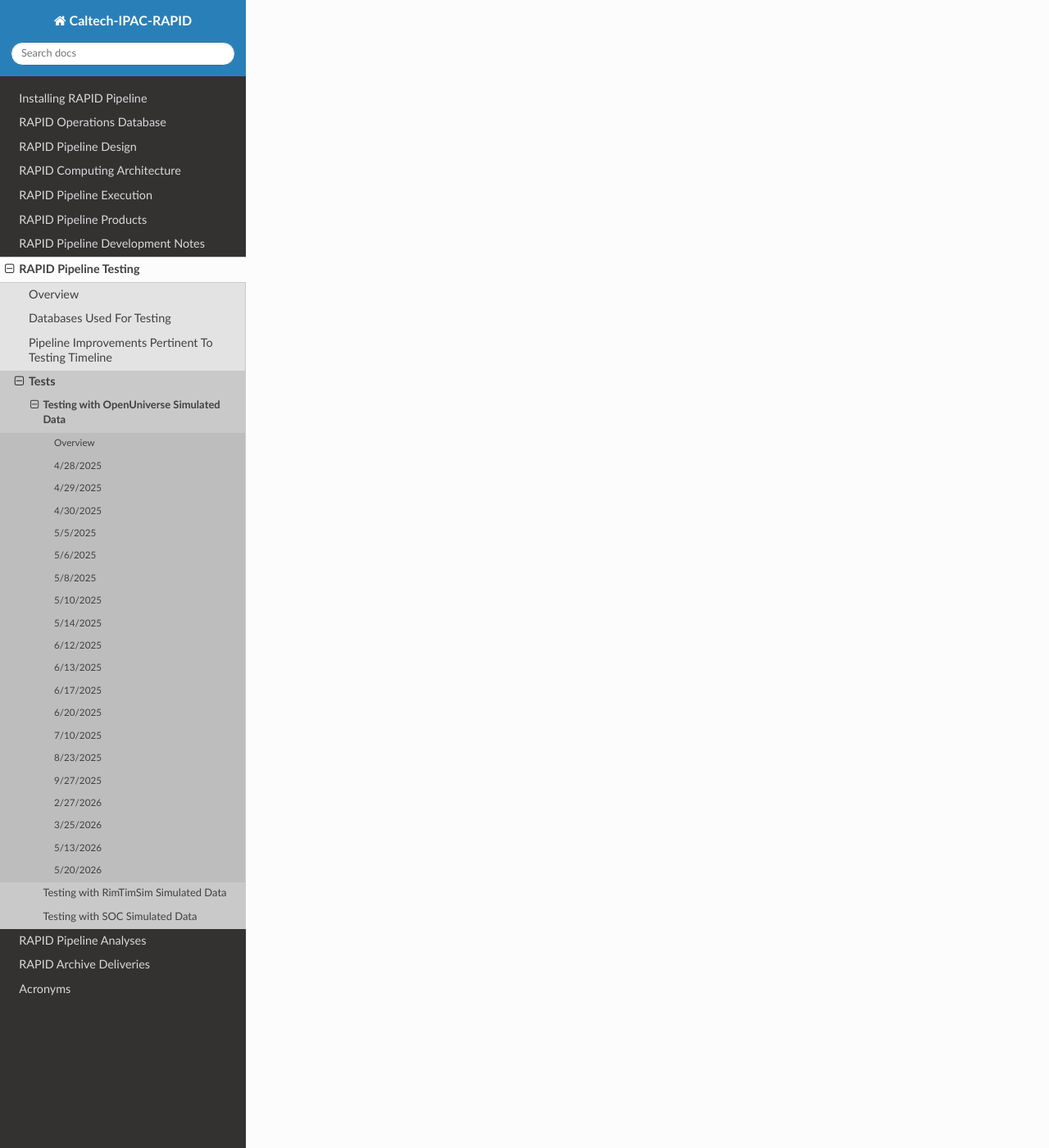
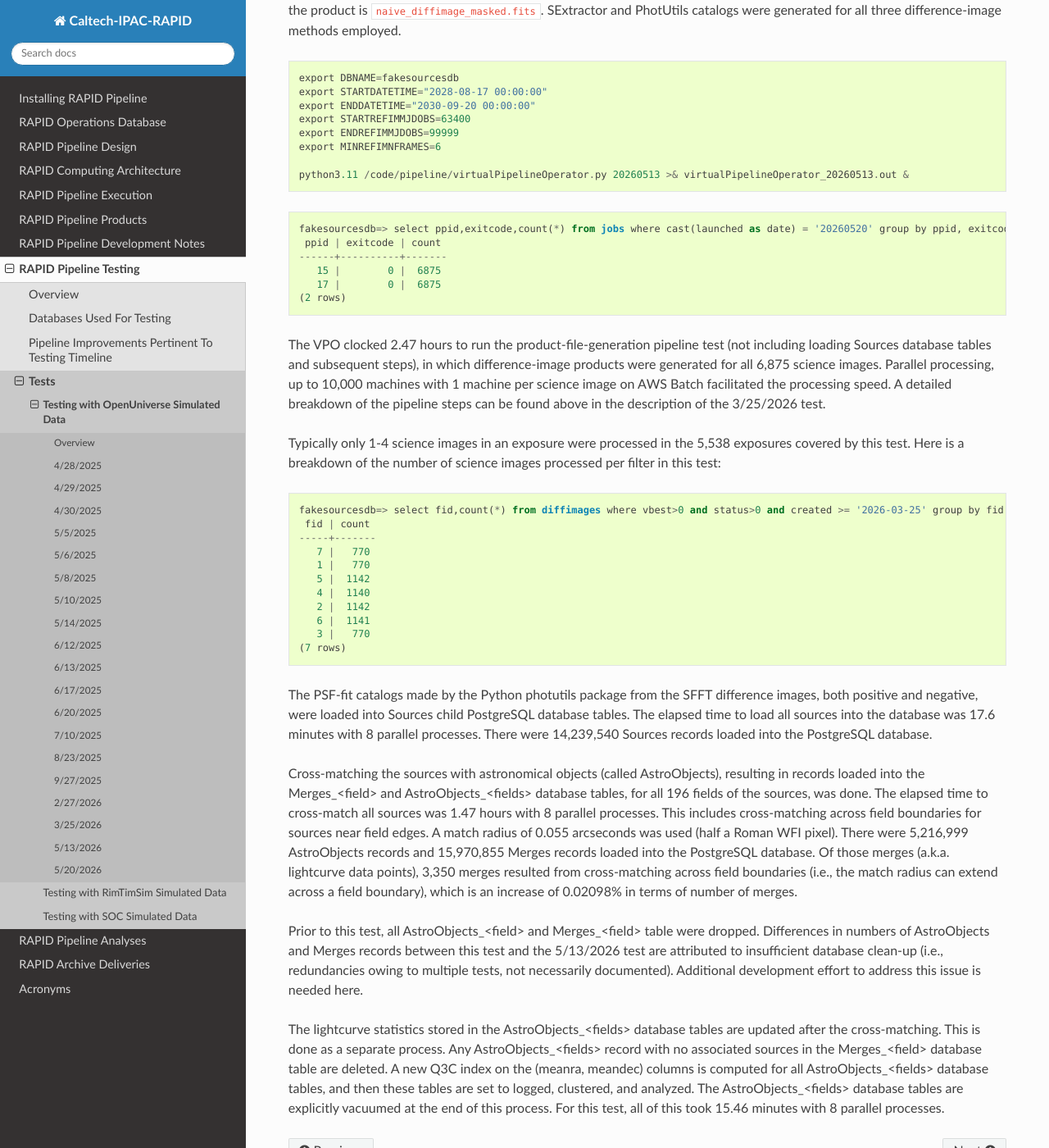
Before and after one commit to Caltech-IPAC/rapid, a Sphinx documentation site: the page built from docs/source/dev/openuniv_tests.rst, in a window 1280 px wide and 1400 px high, scrolled down 42753 px. Shown: the whole window at 82% size. Built offline with Sphinx 7.4.7 and the Read the Docs theme 3.1.0, drawn with Linux system fonts in a browser that asks for light colours; some of the changed text lies outside the part shown.

Commit message:
Added more details about the 5/20/2026 Open Universe sims test.

```diff
--- a/docs/source/dev/openuniv_tests.rst
+++ b/docs/source/dev/openuniv_tests.rst
@@ -1558,7 +1558,7 @@ resulting in records loaded into the Merges_<field> and
 AstroObjects_<fields> database tables, for all 196 fields of the sources, was done.
 The elapsed time to cross-match all sources was 4.084 hours with 8 parallel processes.
 This includes cross-matching across field boundaries for sources near field edges.
-A match radius of 0.1 arcsec (a Roman WFI pixel) was used.
+A match radius of 0.055 arcseconds was used (half a Roman WFI pixel).
 There were 6,277,546 AstroObjects records and 39,396,561 Merges records loaded
 into the PostgreSQL database.  Of those merges (a.k.a. lightcurve data points), 9,945 merges
 resulted from cross-matching across field boundaries (i.e., the match radius can extend
@@ -1590,3 +1590,97 @@ Date              Software modification
 ===============   ===============================================================================================================================================================================================================================
 5/19/2026         Modified to feed ZOGY scaled std_ref_img by scalefacref (gain-matching correction).
 ===============   ===============================================================================================================================================================================================================================
+
+Like the 5/13/2026 test, the injected variable fake sources have fixed sky positions, and
+the fake-source injection of variables has been
+extended to the input science images that are used to build the reference images.
+Thus, lightcurves can be generated from extractions of these fake sources over time.
+
+This test covers 6,875 science images.  All science images in this run had 100 fake sources (variables)
+injected per science image.  This is in addition to the fake sources that are already
+included in the OpenUniverse simulation set.
+
+New reference images were made (79 total).  More details about the reference images are given
+in the 3/25/2026 description above.
+
+ZOGY image-difference products were generated, as well as SFFT and naive difference-image products.
+Note that SFFT was run with the ``--crossconv`` flag, as was done for the 5/13/2026 test.
+The resulting SFFT deconvolved difference image, ``sfftdiffimage_dconv_masked.fits``, and the
+SFFT convolved difference image, ``sfftdiffimage_cconv_masked.fits``, are copied to the
+S3 product bucket, along with the other products.
+Naive image-differencing is simply science minus reference image, and the product is ``naive_diffimage_masked.fits``.
+SExtractor and PhotUtils catalogs were generated for all three difference-image methods employed.
+
+.. code-block::
+
+    export DBNAME=fakesourcesdb
+    export STARTDATETIME="2028-08-17 00:00:00"
+    export ENDDATETIME="2030-09-20 00:00:00"
+    export STARTREFIMMJDOBS=63400
+    export ENDREFIMMJDOBS=99999
+    export MINREFIMNFRAMES=6
+
+    python3.11 /code/pipeline/virtualPipelineOperator.py 20260513 >& virtualPipelineOperator_20260513.out &
+
+.. code-block::
+
+    fakesourcesdb=> select ppid,exitcode,count(*) from jobs where cast(launched as date) = '20260520' group by ppid, exitcode order by ppid, exitcode;
+     ppid | exitcode | count
+    ------+----------+-------
+       15 |        0 |  6875
+       17 |        0 |  6875
+    (2 rows)
+
+
+The VPO clocked 2.47 hours to run the product-file-generation pipeline test
+(not including loading Sources database tables and subsequent steps), in which
+difference-image products were generated for all 6,875 science images.
+Parallel processing, up to 10,000 machines with 1 machine per science image on AWS Batch
+facilitated the processing speed.  A detailed breakdown of the pipeline steps can be found
+above in the description of the 3/25/2026 test.
+
+Typically only 1-4 science images in an exposure were processed in the 5,538 exposures covered by this test.
+Here is a breakdown of the number of science images processed per filter in this test:
+
+.. code-block::
+
+    fakesourcesdb=> select fid,count(*) from diffimages where vbest>0 and status>0 and created >= '2026-03-25' group by fid;
+     fid | count
+    -----+-------
+       7 |   770
+       1 |   770
+       5 |  1142
+       4 |  1140
+       2 |  1142
+       6 |  1141
+       3 |   770
+    (7 rows)
+
+The PSF-fit catalogs made by the Python photutils package from the SFFT difference images,
+both positive and negative, were loaded into Sources child PostgreSQL database tables.
+The elapsed time to load all sources into the database was 17.6 minutes with 8 parallel processes.
+There were 14,239,540 Sources records loaded into the PostgreSQL database.
+
+Cross-matching the sources with astronomical objects (called AstroObjects),
+resulting in records loaded into the Merges_<field> and
+AstroObjects_<fields> database tables, for all 196 fields of the sources, was done.
+The elapsed time to cross-match all sources was 1.47 hours with 8 parallel processes.
+This includes cross-matching across field boundaries for sources near field edges.
+A match radius of 0.055 arcseconds was used (half a Roman WFI pixel).
+There were 5,216,999 AstroObjects records and 15,970,855 Merges records loaded
+into the PostgreSQL database.  Of those merges (a.k.a. lightcurve data points), 3,350 merges
+resulted from cross-matching across field boundaries (i.e., the match radius can extend
+across a field boundary), which is an increase of 0.02098% in terms of number of merges.
+
+Prior to this test, all AstroObjects_<field> and Merges_<field> table were dropped.
+Differences in numbers of AstroObjects and Merges records between this test and the 5/13/2026 test
+are attributed to insufficient database clean-up (i.e., redundancies owing to multiple tests, not necessarily documented).
+Additional development effort to address this issue is needed here.
+
+The lightcurve statistics stored in the AstroObjects_<fields> database tables are updated after the
+cross-matching.  This is done as a separate process.  Any AstroObjects_<fields> record with
+no associated sources in the Merges_<field> database table are deleted.
+A new Q3C index on the (meanra, meandec) columns is computed for all AstroObjects_<fields> database tables,
+and then these tables are set to logged, clustered, and analyzed.
+The AstroObjects_<fields> database tables are explicitly vacuumed at the end of this process.
+For this test, all of this took 15.46 minutes with 8 parallel processes.
```
